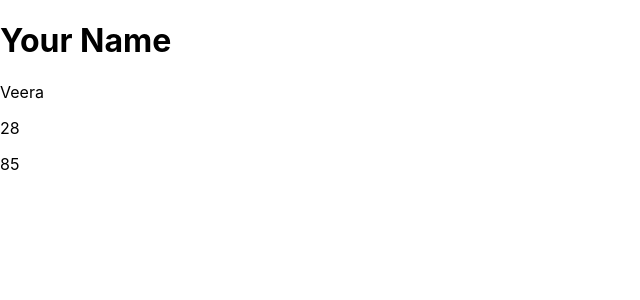
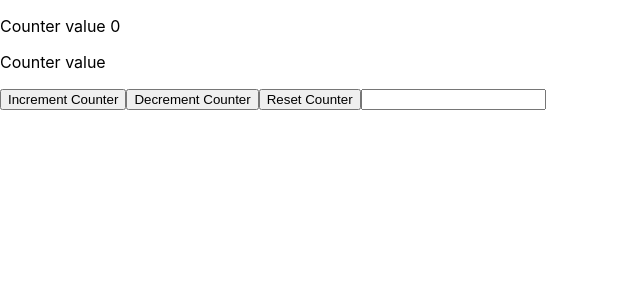
Before and after one commit to veerabrahmam952/react, a React (Create React App) app in the folder my-batch2/: page / in a window 1280 px wide. Shown: the top 300 px of the page, without its empty margins (0-640 px from the left). Built offline with nearby package versions, Linux system fonts and the light colour scheme.

Commit message:
Concept of Use State and Event handler

```diff
--- a/my-batch2/src/App.js
+++ b/my-batch2/src/App.js
@@ -1,6 +1,7 @@
 import logo from './logo.svg';
 import './App.css';
 import Student from './Components/Student';
+import Counter from './Components/Counter';
 
 function App() {
   const studentData = {
@@ -10,7 +11,8 @@ function App() {
   };
   return (
     <>
-    <Student studentData={studentData} />
+    {/* <Student studentData={studentData} /> */}
+    <Counter />
     </>
   );
 }
--- /dev/null
+++ b/my-batch2/src/Components/Counter.js
@@ -0,0 +1,35 @@
+import React, { useState } from "react";
+
+const Counter = ()=> {
+    const [counter, setCounter] = useState(0);
+    const [name, setName] = useState('');
+
+    function handleIncermentCounter() {
+        setCounter(prevCnt=> prevCnt + 1); //another best approach
+    }
+
+    function handleDecrementCounter() {
+      setCounter(prevCnt=> prevCnt -1);
+    }
+
+    function handleResetCounter() {
+      setCounter(0);
+    }
+
+    function handleInputBoxName(event) {
+       setName(event.target.value)
+    }
+
+    return(
+        <>
+        <p>Counter value {counter}</p>
+        <p>Counter value {name}</p>
+        <button name="increment" onClick={handleIncermentCounter}>Increment Counter</button>
+        <button name="increment" onClick={handleDecrementCounter}>Decrement Counter</button>
+        <button name="increment" onClick={handleResetCounter}>Reset Counter</button>
+        <input type="text" onChange={handleInputBoxName} value={name}/>
+        </>
+    )
+}
+
+export default Counter;
```
